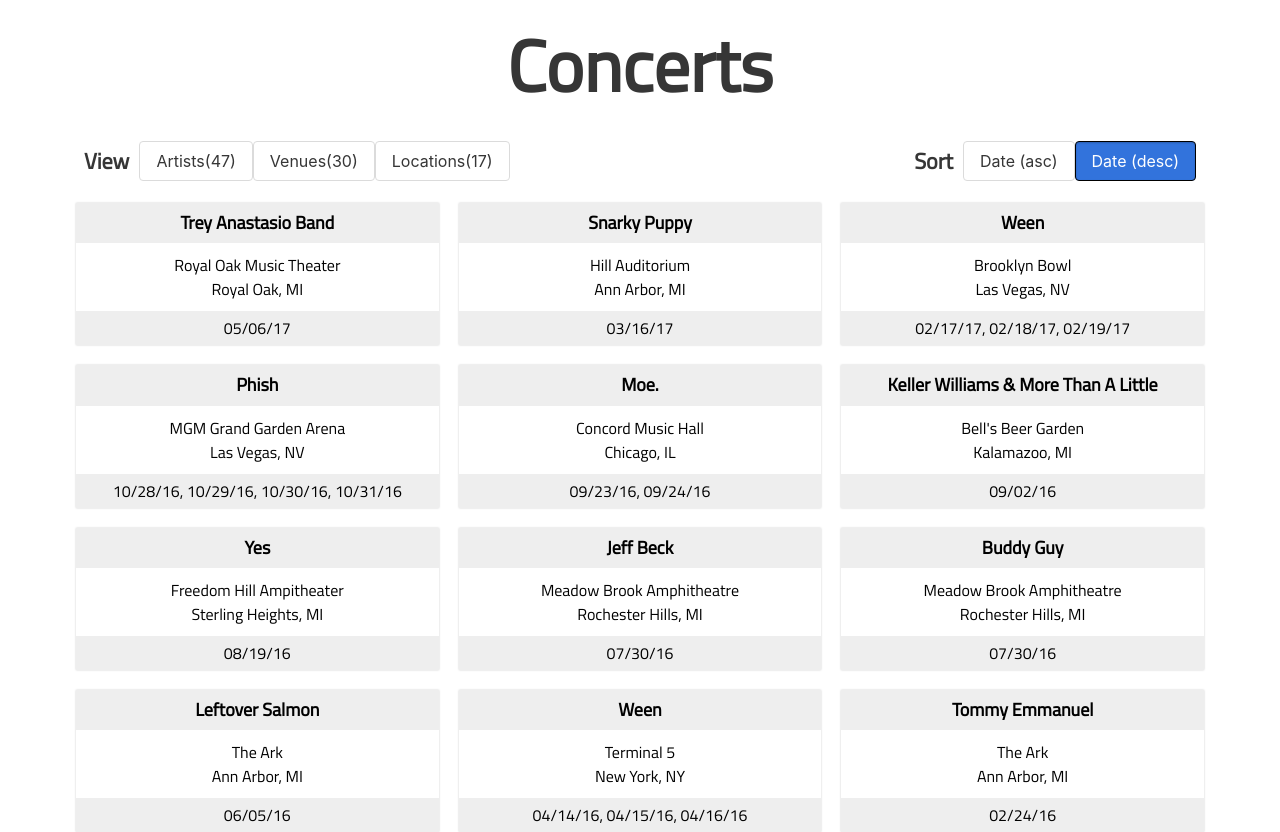
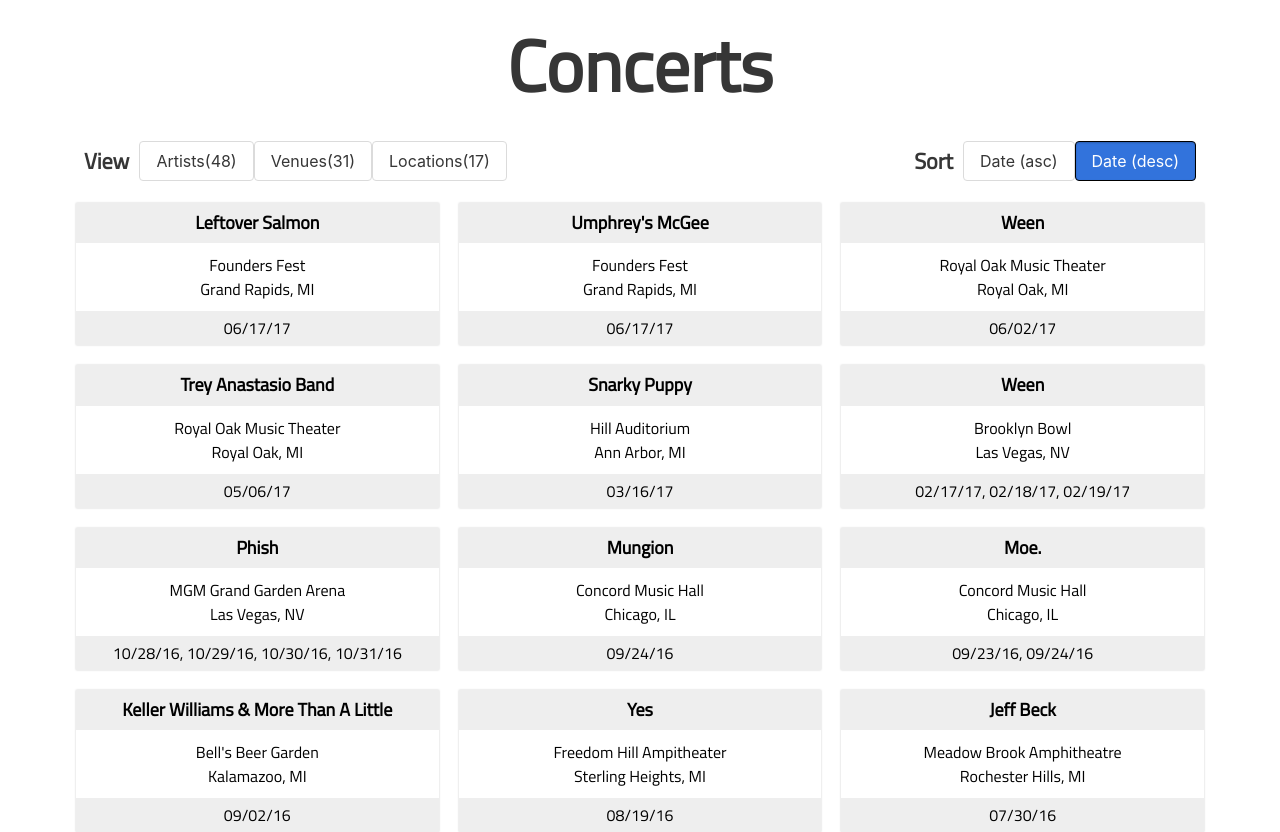
Before and after one commit to schne324/concerto, a React (Create React App) app: page / in a window 1280 px wide. Shown: the top 832 px of the page. Built offline with nearby package versions, Linux system fonts and the light colour scheme.

Commit message:
Adds a couple more concerts and cleans components up

```diff
--- a/data/concerts.json
+++ b/data/concerts.json
@@ -606,6 +606,12 @@
     "location": "Kalamazoo, MI"
   },
   {
+    "artist": "Mungion",
+    "dates": ["09/24/16"],
+    "venue": "Concord Music Hall",
+    "location": "Chicago, IL"
+  },
+  {
     "artist": "Moe.",
     "dates": ["09/23/16", "09/24/16"],
     "venue": "Concord Music Hall",
@@ -634,5 +640,23 @@
     "dates": ["05/06/17"],
     "venue": "Royal Oak Music Theater",
     "location": "Royal Oak, MI"
+  },
+  {
+    "artist": "Ween",
+    "dates": ["06/02/17"],
+    "venue": "Royal Oak Music Theater",
+    "location": "Royal Oak, MI"
+  },
+  {
+    "artist": "Leftover Salmon",
+    "dates": ["06/17/17"],
+    "venue": "Founders Fest",
+    "location": "Grand Rapids, MI"
+  },
+  {
+    "artist": "Umphrey's McGee",
+    "dates": ["06/17/17"],
+    "venue": "Founders Fest",
+    "location": "Grand Rapids, MI"
   }
 ]
--- a/src/App.js
+++ b/src/App.js
@@ -3,11 +3,10 @@
 import './App.css';
 import '../node_modules/bulma/css/bulma.css';
 import concerts from '../data/concerts.json';
+import Item from './components/Item';
+import Filters from './components/Filters';
 
 const filtration = new Filtration(concerts);
-const onlyUnique = (value, index, self) => {
-    return self.indexOf(value) === index;
-};
 
 class App extends Component {
   constructor(props) {
@@ -96,126 +95,4 @@
   }
 }
 
-class Item extends Component {
-  render() {
-    const concert = this.props.data;
-    return (
-      <div className='concert-box column is-one-third-desktop is-half-tablet'>
-        <div>
-          <div className='title'>{concert.artist}</div>
-          <div className='other-info'>
-            <div>{concert.venue}</div>
-            <div>{concert.location}</div>
-          </div>
-          <div className='dates'>{concert.dates.join(', ')}</div>
-        </div>
-      </div>
-    );
-  }
-}
-
-class Filters extends Component {
-  render() {
-    const sortButtons = (
-      <div role='group' aria-labelledby='sort-head' className='sort-wrap'>
-        <h2 className='subtitle' id='sort-head'>Sort</h2>
-        <button
-          onClick={this.props.onSortClick}
-          className='button'
-          type='button'
-          data-sort-type='ascending'
-          aria-pressed={this.props.order === 'descending' ? 'false' : 'true'}>
-            Date (asc)
-        </button>
-        <button
-          onClick={this.props.onSortClick}
-          className='button'
-          type='button'
-          data-sort-type='descending'
-          aria-pressed={this.props.order === 'descending' ? 'true' : 'false'}>
-            Date (desc)
-        </button>
-      </div>
-    );
-    if (!this.props.show) {
-      const artists = concerts.map((c) => c.artist).filter(onlyUnique).sort();
-      const venues = concerts.map((c) => c.venue).filter(onlyUnique).sort();
-      const locations = concerts.map((c) => c.location).filter(onlyUnique).sort((a, b) => {
-        const sliceA = a.slice(-2)[0];
-        const sliceB = b.slice(-2)[0];
-        return (sliceA < sliceB && -1) || (sliceA > sliceB && 1) || 0;
-      });
-
-      return (
-        <div className='filters' tabIndex='-1' ref={(div) => {
-          if (div && this.props.changed) {
-            div.focus();
-          }
-        }}>
-          <div role='group' className='filter-wrap' aria-labelledby='view-head'>
-            <h2 className='subtitle' id='view-head'>View</h2>
-            <Filter className='align-left' head={'Artists'} concertKey={'artist'} data={artists} />
-            <Filter head={'Venues'} concertKey={'venue'} data={venues} />
-            <Filter head={'Locations'} concertKey={'location'} data={locations} />
-          </div>
-          {sortButtons}
-        </div>
-      );
-    } else {
-      return (
-        <div className='filters' tabIndex='-1' ref={(div) => {
-          if (div) { div.focus(); }
-        }}>
-          <div role='group' className='filter-wrap'>
-            <div className='viewing subtitle'>Viewing:</div>
-            <div className='filter-val'>{this.props.show.value}</div>
-            <div className='filter-type'>({this.props.show.name})</div>
-            <button type='button' className='button' onClick={this.props.onClearClick}>Clear filter</button>
-          </div>
-          {sortButtons}
-        </div>
-      );
-    }
-  }
-}
-
-class Filter extends Component {
-  constructor(props) {
-    super(props);
-    this.state = {
-      isOpen: false
-    };
-
-    this.handleClick = this.handleClick.bind(this);
-  }
-
-  render() {
-    const menuID = [this.props.head.toLowerCase(), 'menu'].join('-');
-    const isOpen = this.state.isOpen;
-    const fClass = ['filter-opts', (isOpen) ? ' open' : ''].join('');
-    const bClass = ['button filter-head', (isOpen) ? ' is-info' : ''].join('');
-    const opts = this.props.data.map((d, i) => {
-      return (
-        <div key={i} data-filter-key={this.props.concertKey} className='filter-opt'>{d}</div>
-      );
-    });
-
-    return (
-      <div className='filter'>
-        <button aria-controls={menuID} className={bClass} onClick={this.handleClick}>
-          {this.props.head}
-          <span className='tally'>({this.props.data.length})</span>
-        </button>
-        <div id={menuID} className={fClass}>{opts}</div>
-      </div>
-    );
-  }
-
-  handleClick() {
-    this.setState(prevState => ({
-      isOpen: !prevState.isOpen
-    }));
-  }
-}
-
 export default App;
--- /dev/null
+++ b/src/components/Filters.js
@@ -0,0 +1,141 @@
+import React, { Component } from 'react';
+import concerts from '../../data/concerts.json';
+
+const onlyUnique = (value, index, self) => {
+    return self.indexOf(value) === index;
+};
+
+class Filter extends Component {
+  constructor(props) {
+    super(props);
+    this.handleClick = this.handleClick.bind(this);
+  }
+
+  render() {
+    const menuID = [this.props.head.toLowerCase(), 'menu'].join('-');
+    const isOpen = this.props.isOpen;
+    const fClass = ['filter-opts', (isOpen) ? ' open' : ''].join('');
+    const bClass = ['button filter-head', (isOpen) ? ' is-info' : ''].join('');
+    const opts = this.props.data.map((d, i) => {
+      return (
+        <div key={i} data-filter-key={this.props.concertKey} className='filter-opt'>{d}</div>
+      );
+    });
+
+    return (
+      <div className='filter'>
+        <button aria-controls={menuID} className={bClass} onClick={this.handleClick}>
+          {this.props.head}
+          <span className='tally'>({this.props.data.length})</span>
+        </button>
+        <div id={menuID} className={fClass}>{opts}</div>
+      </div>
+    );
+  }
+
+  handleClick() {
+    this.props.update(this.props.isOpen ? null : this.props.concertKey);
+  }
+}
+
+class Filters extends Component {
+  constructor(props) {
+    super(props);
+    this.state = {
+      openMenu: null
+    };
+
+    this.updateDropdown = this.updateDropdown.bind(this);
+  }
+
+  render() {
+    const sortButtons = (
+      <div role='group' aria-labelledby='sort-head' className='sort-wrap'>
+        <h2 className='subtitle' id='sort-head'>Sort</h2>
+        <button
+          onClick={this.props.onSortClick}
+          className='button'
+          type='button'
+          data-sort-type='ascending'
+          aria-pressed={this.props.order === 'descending' ? 'false' : 'true'}>
+            Date (asc)
+        </button>
+        <button
+          onClick={this.props.onSortClick}
+          className='button'
+          type='button'
+          data-sort-type='descending'
+          aria-pressed={this.props.order === 'descending' ? 'true' : 'false'}>
+            Date (desc)
+        </button>
+      </div>
+    );
+    if (!this.props.show) {
+      const artists = concerts.map((c) => c.artist).filter(onlyUnique).sort();
+      const venues = concerts.map((c) => c.venue).filter(onlyUnique).sort();
+      const locations = concerts.map((c) => c.location).filter(onlyUnique).sort((a, b) => {
+        const sliceA = a.slice(-2)[0];
+        const sliceB = b.slice(-2)[0];
+        return (sliceA < sliceB && -1) || (sliceA > sliceB && 1) || 0;
+      });
+
+      return (
+        <div className='filters' tabIndex='-1' ref={(div) => {
+          if (div && this.props.changed) {
+            div.focus();
+          }
+        }}>
+          <div role='group' className='filter-wrap' aria-labelledby='view-head'>
+            <h2 className='subtitle' id='view-head'>View</h2>
+            <Filter
+              className='align-left'
+              head={'Artists'}
+              concertKey={'artist'}
+              data={artists}
+              update={this.updateDropdown}
+              isOpen={this.state.openMenu === 'artist'}
+            />
+            <Filter
+              head={'Venues'}
+              concertKey={'venue'}
+              data={venues}
+              update={this.updateDropdown}
+              isOpen={this.state.openMenu === 'venue'}
+            />
+            <Filter
+              head={'Locations'}
+              concertKey={'location'}
+              data={locations}
+              update={this.updateDropdown}
+              isOpen={this.state.openMenu === 'location'}
+            />
+          </div>
+          {sortButtons}
+        </div>
+      );
+    } else {
+      return (
+        <div className='filters' tabIndex='-1' ref={(div) => {
+          if (div) { div.focus(); }
+        }}>
+          <div role='group' className='filter-wrap'>
+            <div className='viewing subtitle'>Viewing:</div>
+            <div className='filter-val'>{this.props.show.value}</div>
+            <div className='filter-type'>({this.props.show.name})</div>
+            <button type='button' className='button' onClick={this.props.onClearClick}>Clear filter</button>
+          </div>
+          {sortButtons}
+        </div>
+      );
+    }
+  }
+
+  updateDropdown(type) {
+    this.setState({
+      openMenu: type
+    });
+  }
+}
+
+
+export default Filters;
--- /dev/null
+++ b/src/components/Item.js
@@ -0,0 +1,21 @@
+import React, { Component } from 'react';
+
+class Item extends Component {
+  render() {
+    const concert = this.props.data;
+    return (
+      <div className='concert-box column is-one-third-desktop is-half-tablet'>
+        <div>
+          <div className='title'>{concert.artist}</div>
+          <div className='other-info'>
+            <div>{concert.venue}</div>
+            <div>{concert.location}</div>
+          </div>
+          <div className='dates'>{concert.dates.join(', ')}</div>
+        </div>
+      </div>
+    );
+  }
+}
+
+export default Item;
```
